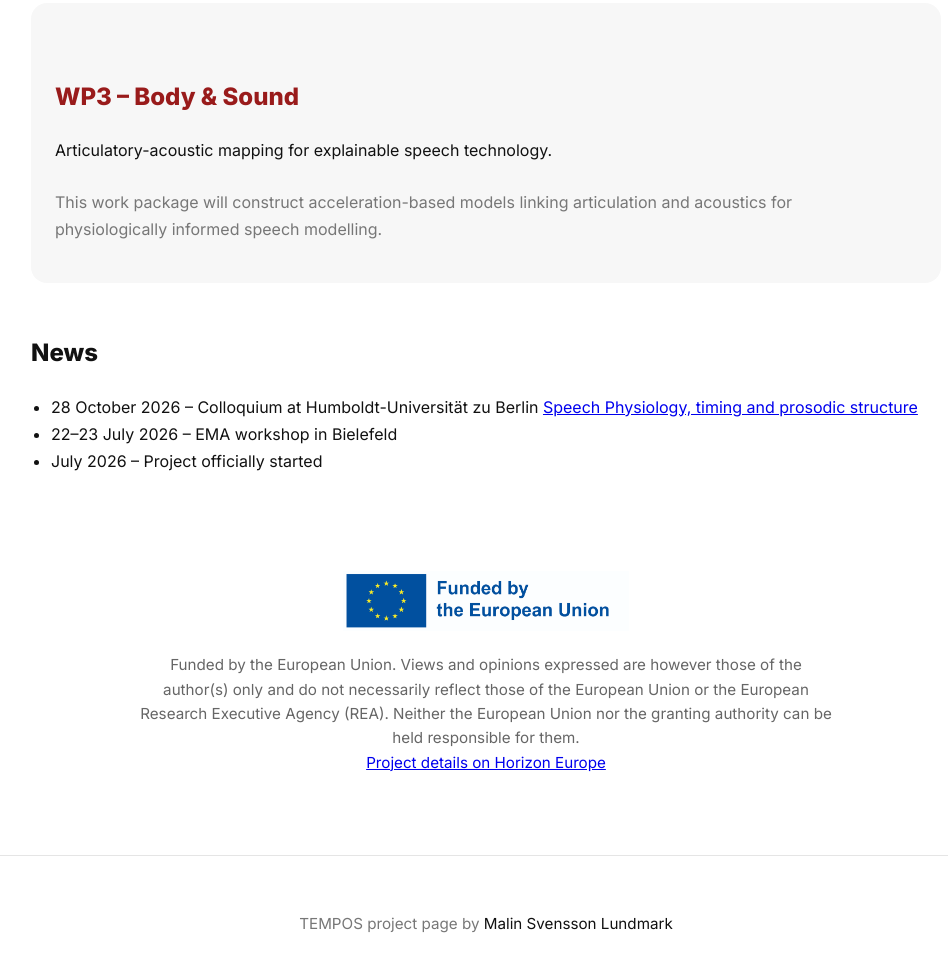
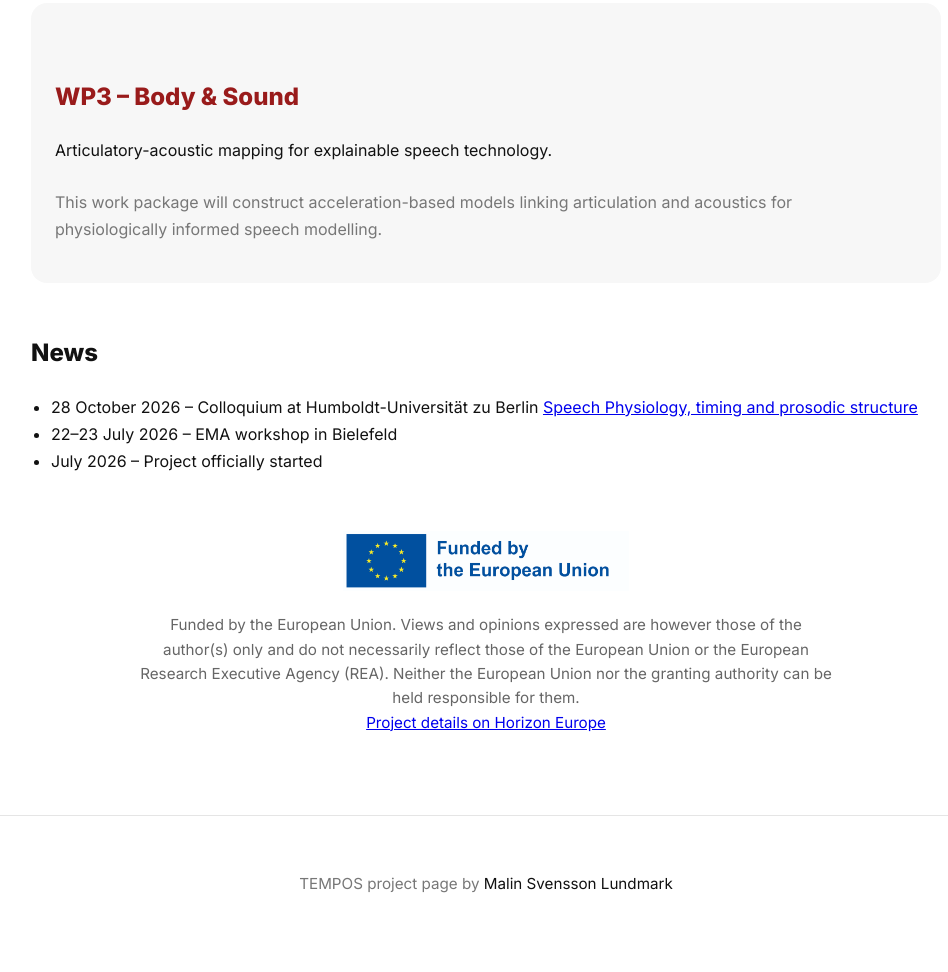
Before and after one commit to amalinsvensson/portfolio, a plain HTML site: page tempos.html in a window 1280 px wide. Shown: the part 1904-2876 px from the top of the page, without its empty margins (154-1102 px from the left). Drawn offline with Linux system fonts and the light colour scheme.

Commit message:
Update tempos.html

```diff
--- a/tempos.html
+++ b/tempos.html
@@ -238,7 +238,8 @@ color:#111;line-height:1.6}
 }
 .eu-funding{
   text-align:center;
-  margin:40px 0;
+/*  margin:40px 0;*/
+  margin:auto;
 }
 
 .eu-funding img{
```
